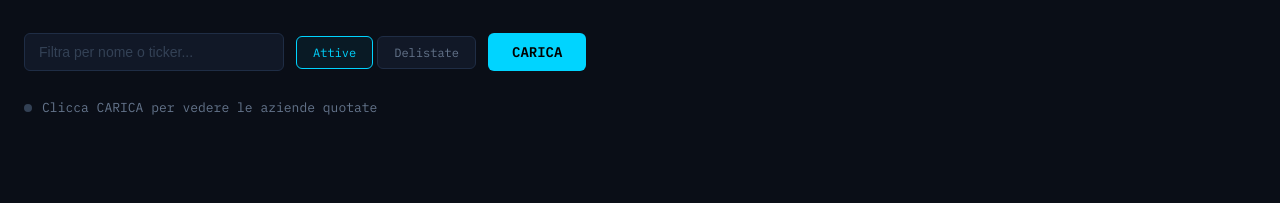
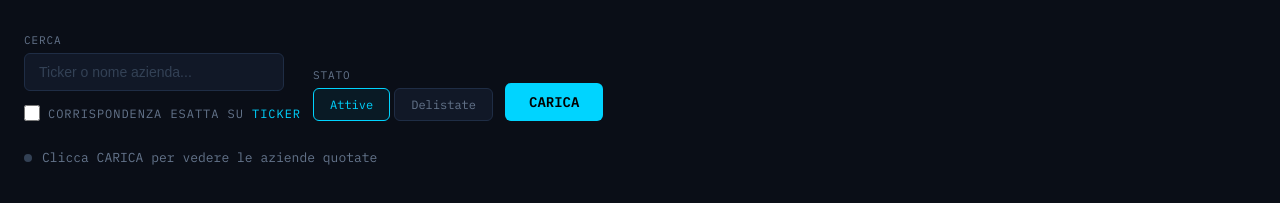
Before and after one commit to giorgiobenetti/edgar-dashboard, a website: page public/listing.html in a window 1280 px wide. Shown: the part 151-354 px from the top of the page. Drawn offline with Linux system fonts and the light colour scheme.

Commit message:
listing con ricerca esatta per ticker

```diff
--- a/public/listing.html
+++ b/public/listing.html
@@ -61,10 +61,23 @@
         display: flex;
         gap: 12px;
         margin-bottom: 28px;
-        align-items: center;
+        align-items: flex-end;
         flex-wrap: wrap;
       }
-      .controls input {
+
+      .field {
+        display: flex;
+        flex-direction: column;
+        gap: 6px;
+      }
+      .field label {
+        font-size: 11px;
+        text-transform: uppercase;
+        letter-spacing: 0.08em;
+        color: var(--text-dim);
+        font-family: "IBM Plex Mono", monospace;
+      }
+      .field input[type="text"] {
         background: var(--surface);
         border: 1px solid var(--border);
         color: var(--text);
@@ -74,12 +87,36 @@
         width: 260px;
         transition: border-color 0.2s;
       }
-      .controls input:focus {
+      .field input[type="text"]:focus {
         outline: none;
         border-color: var(--accent);
       }
-      .controls input::placeholder {
+      .field input[type="text"]::placeholder {
         color: var(--text-muted);
+      }
+
+      /* Checkbox esatta corrispondenza */
+      .checkbox-row {
+        display: flex;
+        align-items: center;
+        gap: 8px;
+        margin-top: 8px;
+      }
+      .checkbox-row input[type="checkbox"] {
+        width: 16px;
+        height: 16px;
+        accent-color: var(--accent);
+        cursor: pointer;
+      }
+      .checkbox-row label {
+        font-size: 12px;
+        color: var(--text-dim);
+        font-family: "IBM Plex Mono", monospace;
+        cursor: pointer;
+        user-select: none;
+      }
+      .checkbox-row label span {
+        color: var(--accent);
       }
 
       .toggle-group {
@@ -221,6 +258,12 @@
         background: rgba(239, 68, 68, 0.15);
         color: #f87171;
       }
+      .note {
+        color: var(--text-dim);
+        font-family: "IBM Plex Mono", monospace;
+        font-size: 12px;
+        margin-top: 12px;
+      }
     </style>
   </head>
   <body>
@@ -232,12 +275,27 @@
     </p>
 
     <div class="controls">
+      <div class="field">
+        <label>Cerca</label>
         <input
           type="text"
           id="filtro"
-        placeholder="Filtra per nome o ticker..."
+          placeholder="Ticker o nome azienda..."
           oninput="filtraRisultati()"
         />
+        <div class="checkbox-row">
+          <input
+            type="checkbox"
+            id="esatta"
+            onchange="filtraRisultati()"
+          />
+          <label for="esatta"
+            >Corrispondenza esatta su <span>ticker</span></label
+          >
+        </div>
+      </div>
+      <div class="field">
+        <label>Stato</label>
         <div class="toggle-group">
           <button
             class="tog attivo"
@@ -253,6 +311,7 @@
           >
             Delistate
           </button>
+        </div>
       </div>
       <button
         class="btn-load"
@@ -326,7 +385,7 @@
             .filter((r) => r.symbol);
 
           setStatus("ready", `${tuttiDati.length} aziende caricate`);
-          renderTabella(tuttiDati);
+          filtraRisultati();
         } catch (err) {
           setStatus("error", "Errore: " + err.message);
         }
@@ -335,21 +394,35 @@
       }
 
       function filtraRisultati() {
-        const filtro = document
-          .getElementById("filtro")
-          .value.toLowerCase()
-          .trim();
         if (!tuttiDati.length) return;
-        const filtrati = filtro
-          ? tuttiDati.filter(
+
+        const filtro = document.getElementById("filtro").value.trim();
+        const esatta = document.getElementById("esatta").checked;
+
+        let filtrati = tuttiDati;
+
+        if (filtro) {
+          const filtroLower = filtro.toLowerCase();
+          if (esatta) {
+            // Corrispondenza esatta solo sul ticker (case insensitive)
+            filtrati = tuttiDati.filter(
+              (r) => r.symbol.toLowerCase() === filtroLower,
+            );
+          } else {
+            // Ricerca parziale su ticker e nome
+            filtrati = tuttiDati.filter(
               (r) =>
-                (r.symbol || "").toLowerCase().includes(filtro) ||
-                (r.name || "").toLowerCase().includes(filtro),
-            )
-          : tuttiDati;
-        renderTabella(filtrati.slice(0, 200));
-        document.getElementById("status-text").textContent =
-          `${filtrati.length} risultati`;
+                r.symbol.toLowerCase().includes(filtroLower) ||
+                (r.name || "").toLowerCase().includes(filtroLower),
+            );
+          }
+        }
+
+        document.getElementById("status-text").textContent = filtro
+          ? `${filtrati.length} risultati per "${filtro}"${esatta ? " (esatta)" : ""}`
+          : `${tuttiDati.length} aziende caricate`;
+
+        renderTabella(filtrati);
       }
 
       function renderTabella(dati) {
@@ -359,13 +432,9 @@
             <table>
               <thead>
                 <tr>
-                  <th>Ticker</th>
-                  <th>Azienda</th>
-                  <th>Borsa</th>
-                  <th>Asset Type</th>
-                  <th>Data quotazione</th>
-                  <th>Data delisting</th>
-                  <th>Status</th>
+                  <th>Ticker</th><th>Azienda</th><th>Borsa</th>
+                  <th>Asset Type</th><th>Data quotazione</th>
+                  <th>Data delisting</th><th>Status</th>
                 </tr>
               </thead>
               <tbody>
@@ -373,8 +442,7 @@
 
         mostra.forEach((r) => {
           const isActive = (r.status || "").toLowerCase() === "active";
-          html += `
-            <tr>
+          html += `<tr>
             <td class="ticker-cell">${r.symbol || "—"}</td>
             <td>${r.name || "—"}</td>
             <td class="mono" style="color:var(--text-dim)">${r.exchange || "—"}</td>
@@ -382,14 +450,15 @@
             <td class="mono">${formatDateIT(r.ipoDate)}</td>
             <td class="mono" style="color:var(--text-dim)">${formatDateIT(r.delistingDate)}</td>
             <td><span class="${isActive ? "badge-active" : "badge-delisted"}">${isActive ? "attiva" : "delistata"}</span></td>
-            </tr>
-          `;
+          </tr>`;
         });
 
         html += `</tbody></table></div>`;
+
         if (dati.length > 200) {
-          html += `<p style="color:var(--text-dim);font-family:'IBM Plex Mono',monospace;font-size:12px;margin-top:12px;">Mostrati 200 di ${dati.length} — usa il filtro per affinare la ricerca</p>`;
+          html += `<p class="note">Mostrati 200 di ${dati.length} — usa il filtro per affinare la ricerca</p>`;
         }
+
         document.getElementById("risultati").innerHTML = html;
       }
 
```
Lines whose indentation alone changed are shown as unchanged.
